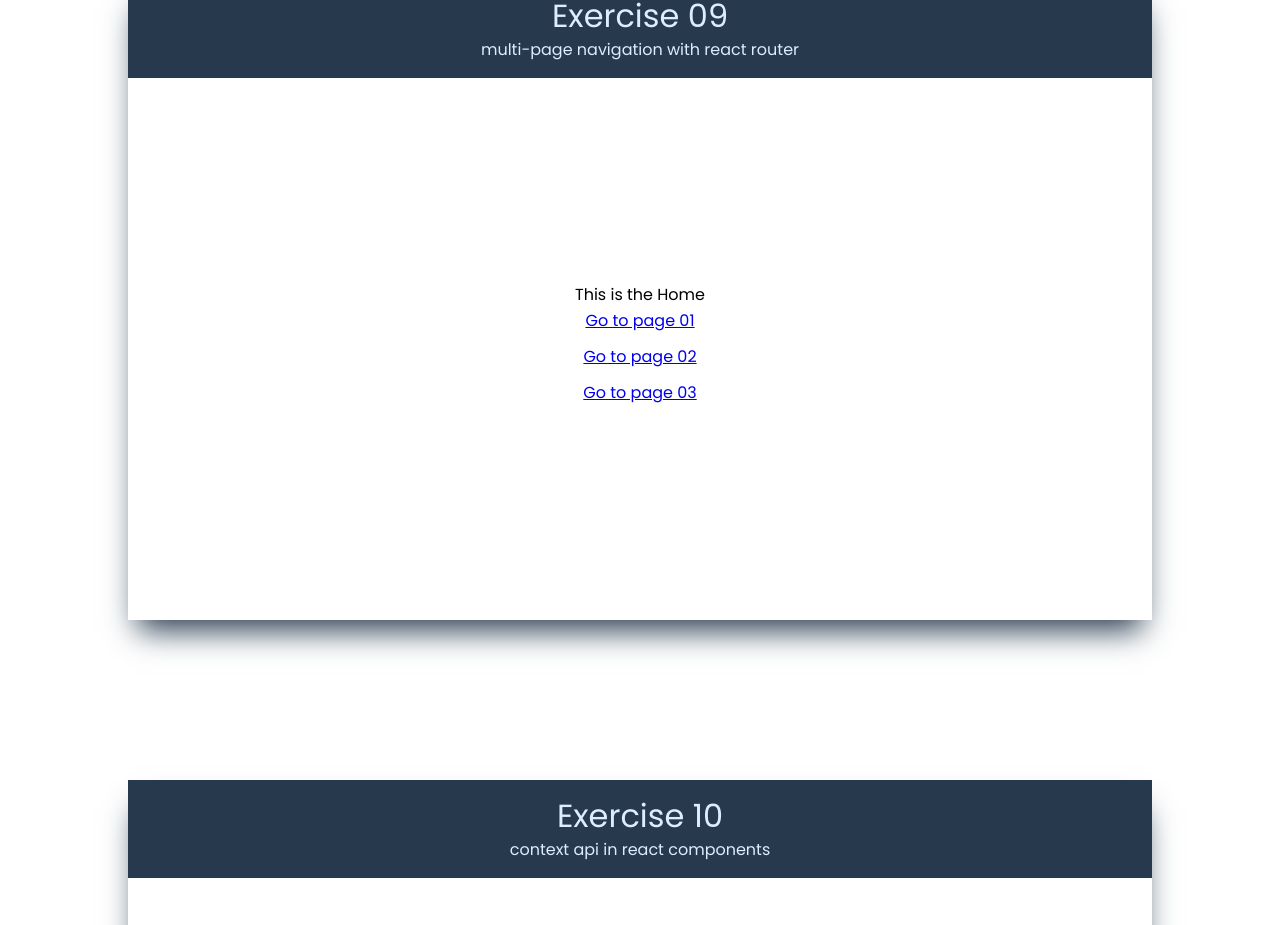
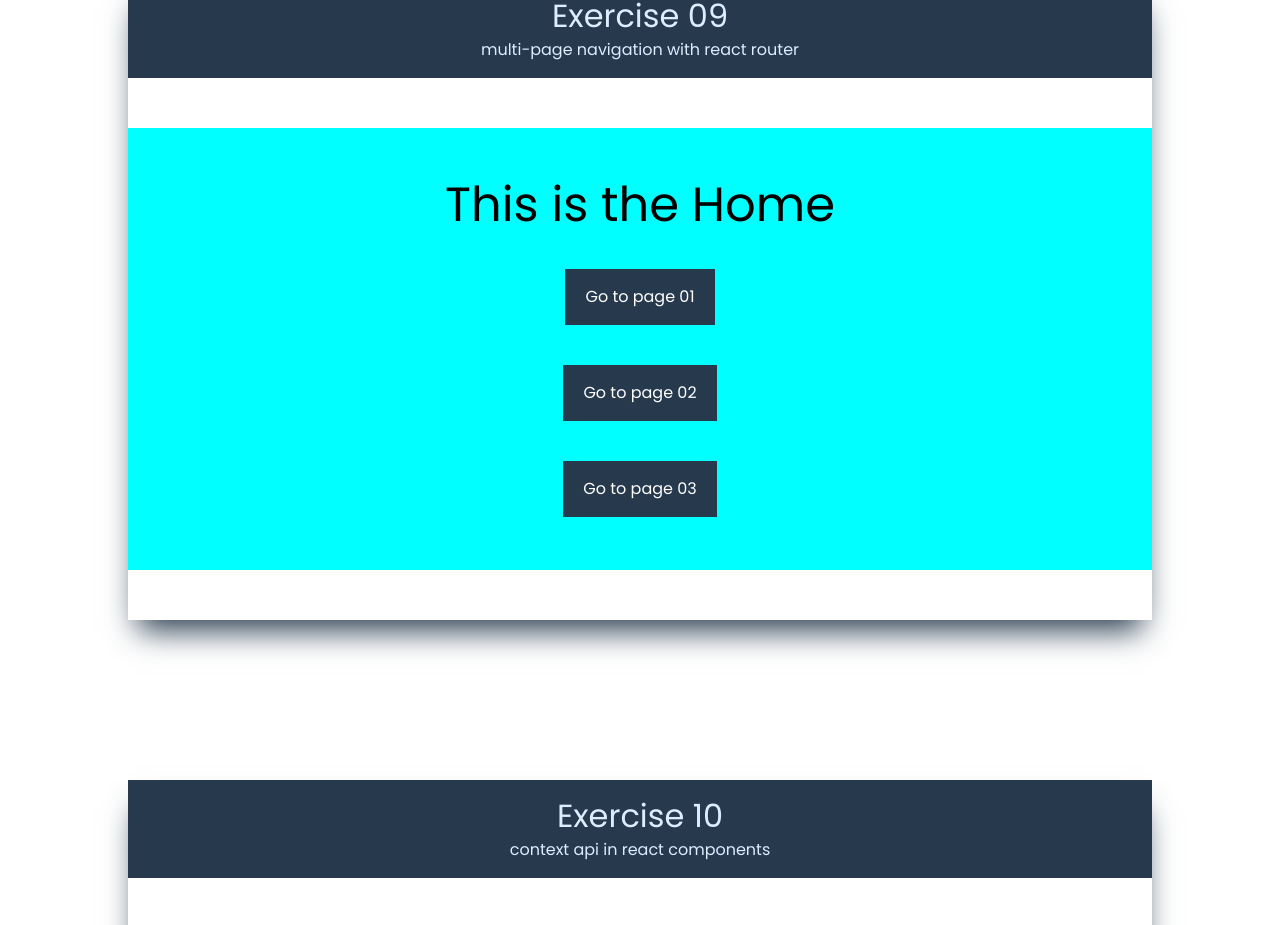
Before and after one commit to Dyeizon/react-exercises, a React (Create React App) app: page / in a window 1280 px wide. Shown: the part 6500-7425 px from the top of the page. Built offline with nearby package versions, Linux system fonts and the light colour scheme; no server answers.

Commit message:
ex 09 done

```diff
--- a/src/components/Multipage/Home.jsx
+++ b/src/components/Multipage/Home.jsx
@@ -16,13 +16,12 @@ export const Home = () => {
     }
     return (
         <>
-            <div className="page-container" id="home">
+            <div className="page-container home-page" id="home">
                 <h1>This is the Home</h1>
                 <a href="/page01" onClick={(e) => handlePageNavigation(e)}>Go to page 01</a>
-                <a href="/page02">Go to page 02</a>
-                <a href="/page03">Go to page 03</a>
+                <a href="/page02" onClick={(e) => handlePageNavigation(e)}>Go to page 02</a>
+                <a href="/page03" onClick={(e) => handlePageNavigation(e)}>Go to page 03</a>
             </div>
-
         </>
     );
 }
--- a/src/components/Multipage/HomeLink.jsx
+++ b/src/components/Multipage/HomeLink.jsx
@@ -1,3 +1,4 @@
+import './style.css';
 import { useNavigate } from "react-router-dom";
 
 export const HomeLink = () => {
@@ -14,6 +15,6 @@ export const HomeLink = () => {
     }
 
     return (
-        <a onClick={(e) => {scrollToHome(e)}} href="/">Go back to home</a>
+        <a className='home-link' onClick={(e) => {scrollToHome(e)}} href="/">Go back to home</a>
     );
 }
--- a/src/components/Multipage/style.css
+++ b/src/components/Multipage/style.css
@@ -7,6 +7,18 @@
     align-items: center;
 }
 
-.page-container a {
-    margin: 10px 0;
+.page-container h1 {
+    font-size: 3em;
 }
+
+.home-page {
+    background-color: cyan;
+}
+
+.home-page a, .home-link {
+    background-color: rgb(38, 57, 77);
+    padding: 20px;
+    color: white;
+    text-decoration: none;
+    margin-top: 40px;
+}
```
